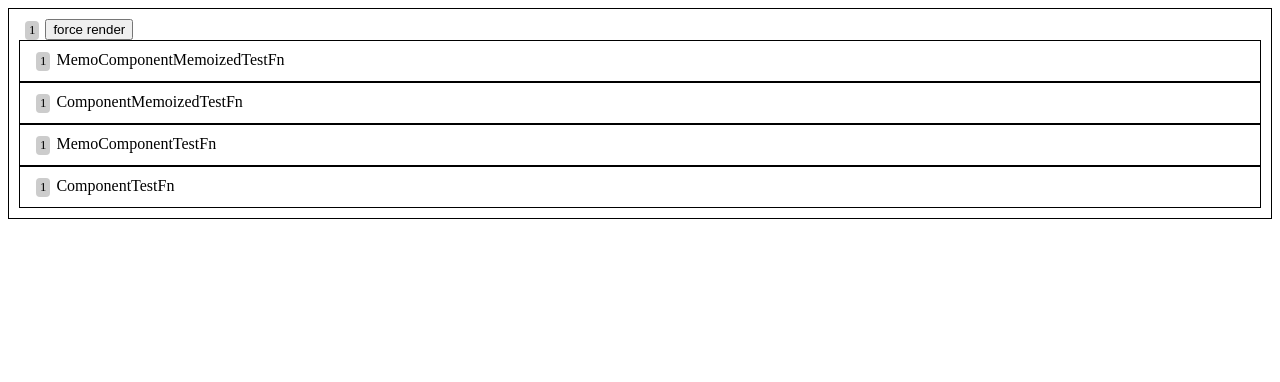
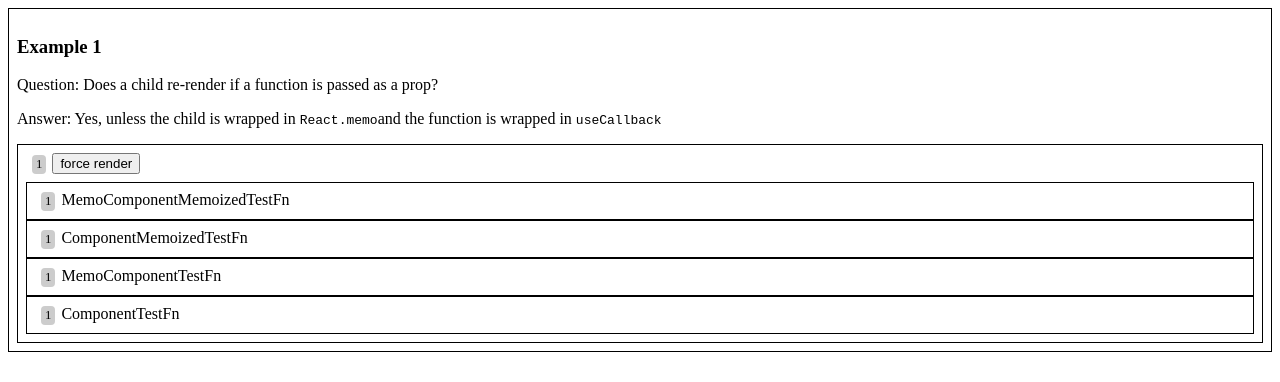
Before and after one commit to learnitmyway/react-playground, a React (Create React App) app: page / in a window 1280 px wide. Shown: the top 382 px of the page. Built offline with nearby package versions, Linux system fonts and the light colour scheme.

Commit message:
Add Example 1

```diff
--- a/src/App.js
+++ b/src/App.js
@@ -25,7 +25,7 @@ const MemoComponentMemoizedTestFn = React.memo(({ memoizedTestFn }) => {
   const renderCount = useRenderCounter();
   memoizedTestFn();
   return (
-    <div style={{ border: "1px solid black", padding: 10 }}>
+    <div className="frame">
       {renderCount}
       MemoComponentMemoizedTestFn
     </div>
@@ -36,7 +36,7 @@ const ComponentMemoizedTestFn = ({ memoizedTestFn }) => {
   const renderCount = useRenderCounter();
   memoizedTestFn();
   return (
-    <div style={{ border: "1px solid black", padding: 10 }}>
+    <div className="frame">
       {renderCount}
       ComponentMemoizedTestFn
     </div>
@@ -47,7 +47,7 @@ const MemoComponentTestFn = React.memo(({ testFn }) => {
   const renderCount = useRenderCounter();
   testFn();
   return (
-    <div style={{ border: "1px solid black", padding: 10 }}>
+    <div className="frame">
       {renderCount}
       MemoComponentTestFn
     </div>
@@ -58,27 +58,45 @@ const ComponentTestFn = ({ testFn }) => {
   const renderCount = useRenderCounter();
   testFn();
   return (
-    <div style={{ border: "1px solid black", padding: 10 }}>
+    <div className="frame">
       {renderCount}
       ComponentTestFn
     </div>
   );
 };
 
-export default function App() {
+function Example1() {
   const [, forceUpdate] = React.useState();
   const renderCount = useRenderCounter();
   const memoizedTestFn = React.useCallback(() => {}, []);
-
   const testFn = () => {};
   return (
-    <div style={{ border: "1px solid black", padding: 10 }}>
+    <section>
+      <h3>Example 1</h3>
+      <p>Question: Does a child re-render if a function is passed as a prop?</p>
+      <p>
+        Answer: Yes, unless the child is wrapped in <code>React.memo</code>
+        and the function is wrapped in <code>useCallback</code>
+      </p>
+      <div className="frame">
+        <div className="forceRender">
           {renderCount}
           <button onClick={() => forceUpdate({})}>force render</button>
+        </div>
+
         <MemoComponentMemoizedTestFn memoizedTestFn={memoizedTestFn} />
         <ComponentMemoizedTestFn memoizedTestFn={memoizedTestFn} />
         <MemoComponentTestFn testFn={testFn} />
         <ComponentTestFn testFn={testFn} />
       </div>
+    </section>
   );
 }
+
+export default function App() {
+  return (
+    <main className="frame">
+      <Example1 />
+    </main>
+  );
+}
--- a/src/styles.css
+++ b/src/styles.css
@@ -2,3 +2,12 @@
   font-family: sans-serif;
   text-align: center;
 }
+
+.frame {
+  border: 1px solid black;
+  padding: 8px;
+}
+
+.forceRender {
+  margin-bottom: 8px;
+}
```
Lines whose indentation alone changed are shown as unchanged.
